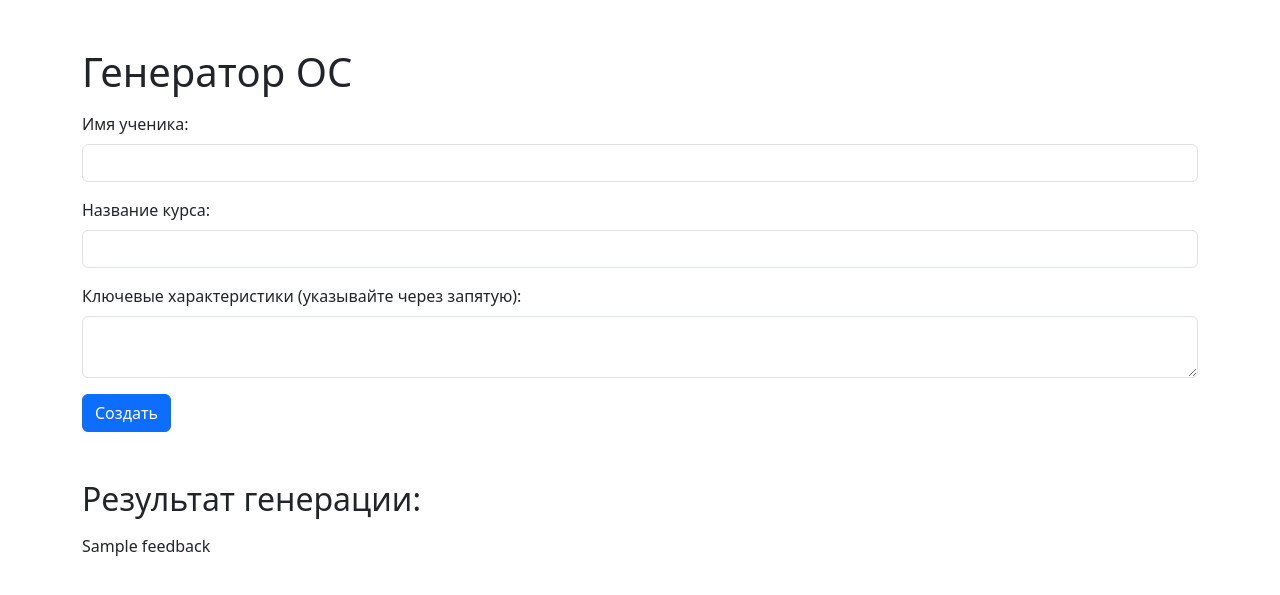
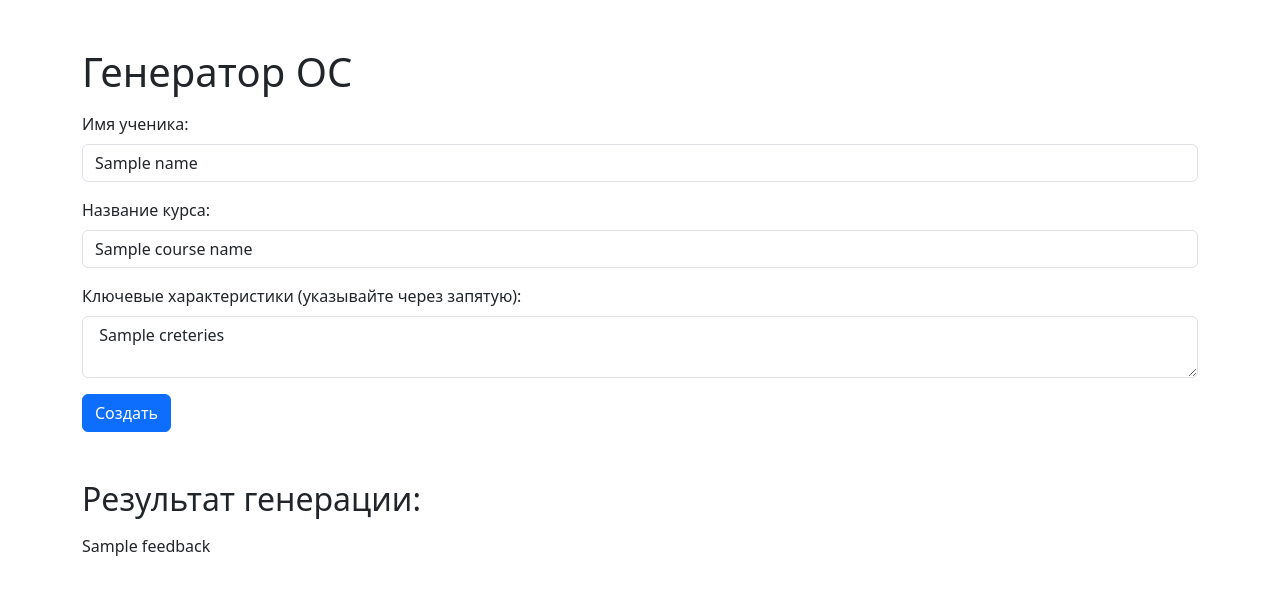
Before and after one commit to Xomakk/feedback_web_generator, a Flask app: template templates/index.html in a window 1280 px wide. Shown: the top 595 px of the page. Run offline with Flask 3, Linux system fonts and the light colour scheme; the template is opened without the code that fills it: most values are stand-ins (such as "Sample title", 1, 10 or a date in 2020).

Commit message:
теперь сохраняются отправленные данные в форме

```diff
--- a/main.py
+++ b/main.py
@@ -38,7 +38,7 @@ def index_page():
         )
         response = giga(messages)
         messages.append(response)
-        return render_template('index.html', feedback=response.content)
+        return render_template('index.html', feedback=response.content, name=name, creteries=creteries, course_name=course_name)
 
 
 if __name__ == '__main__':
--- a/templates/index.html
+++ b/templates/index.html
@@ -13,15 +13,15 @@
         <form action="/" method="post" class="mb-5">
             <div class="mb-3">
                 <label for="name" class="form-label">Имя ученика:</label>
-                <input type="text" class="form-control" name="name" id="name">
+                <input type="text" class="form-control" name="name" id="name" {% if name %} value="{{ name }}" {% endif %}>
             </div>
             <div class="mb-3">
                 <label for="course_name" class="form-label">Название курса:</label>
-                <input type="text" class="form-control" name="course_name" id="course_name">
+                <input type="text" class="form-control" name="course_name" id="course_name" {% if course_name %} value="{{ course_name }}" {% endif %}>
             </div>
             <div class="mb-3">
                 <label for="creteries" class="form-label">Ключевые характеристики (указывайте через запятую):</label>
-                <textarea type="text" class="form-control" name="creteries" id="creteries"></textarea>
+                <textarea type="text" class="form-control" name="creteries" id="creteries">{% if creteries %} {{ creteries }} {% endif %}</textarea>
             </div>
             <button class="btn btn-primary">Создать</button>
         </form>
```
Also changed, not shown: 1 other file.
